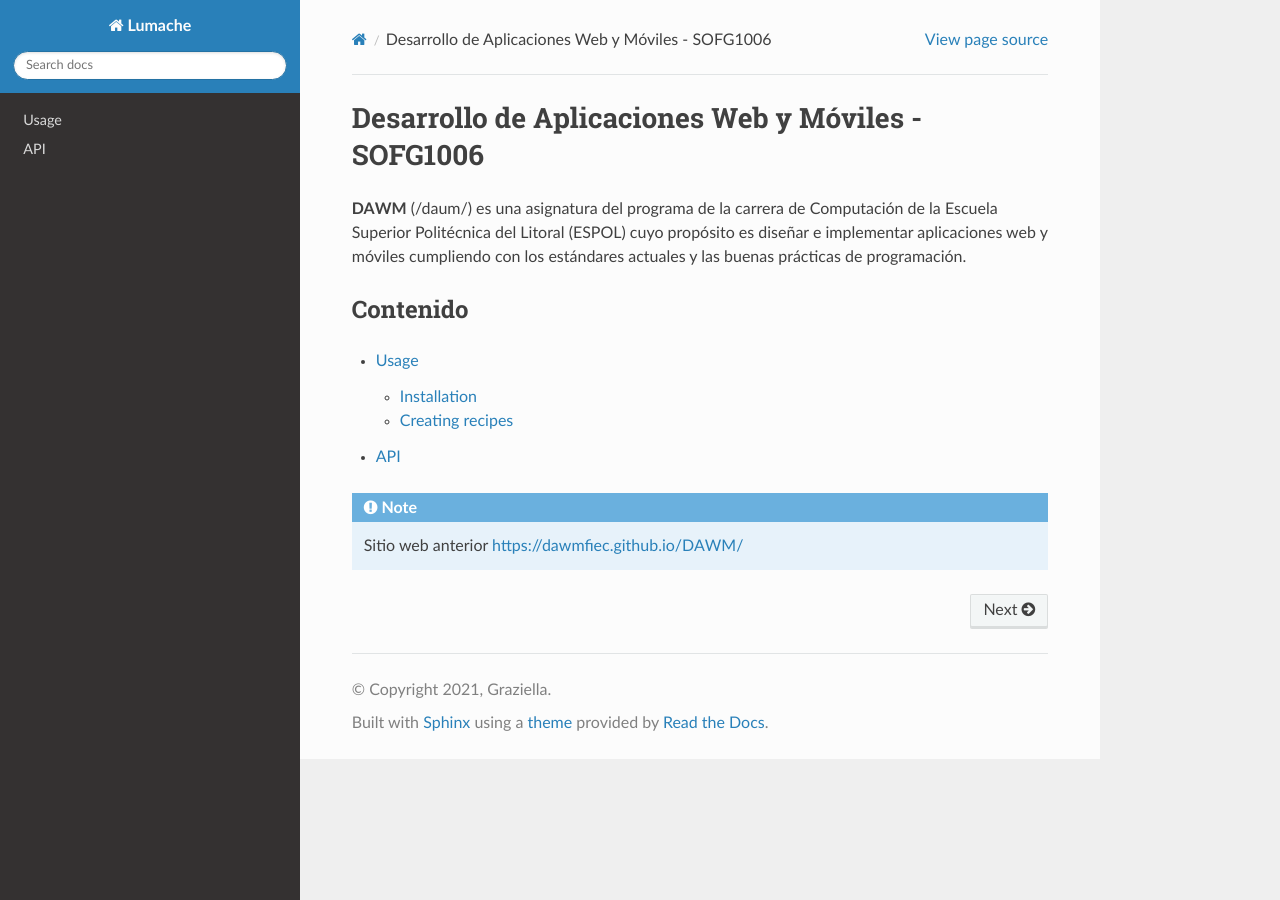
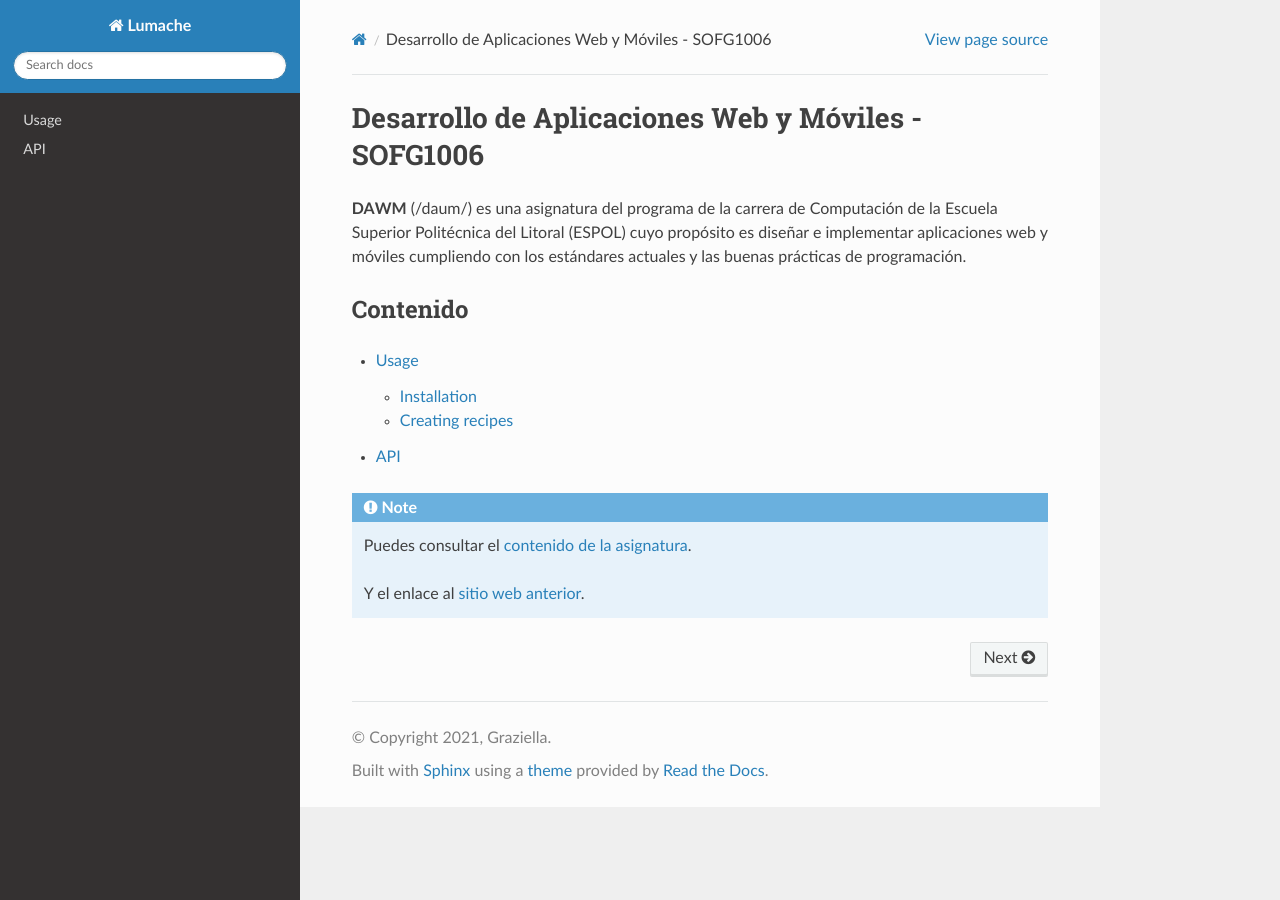
Before and after one commit to DAWMFIEC/DAWM-AI, a Sphinx documentation site: the page built from docs/source/index.rst, in a window 1280 px wide. Built offline with Sphinx 7.4.7 and the Read the Docs theme 3.1.0, drawn with Linux system fonts in a browser that asks for light colours.

Commit message:
reformat old links

```diff
--- a/docs/source/index.rst
+++ b/docs/source/index.rst
@@ -16,4 +16,6 @@ Contenido
 
 .. note::
 
-   Sitio web anterior https://dawmfiec.github.io/DAWM/
+   Puedes consultar el `contenido de la asignatura <http://www.gestioncurso.espol.edu.ec/wr-resource/Contenidocurso/Archivos/Spa/2034/solicitudaprobadacpEspanol.pdf>`_.
+
+   Y el enlace al `sitio web anterior <https://dawmfiec.github.io/DAWM/>`_.
```
